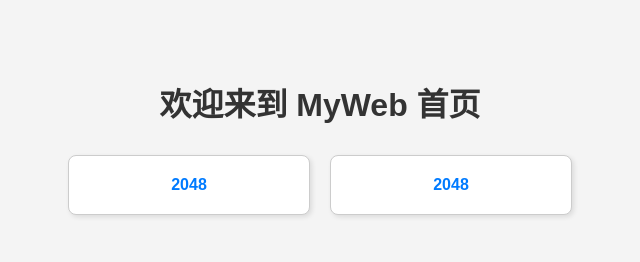
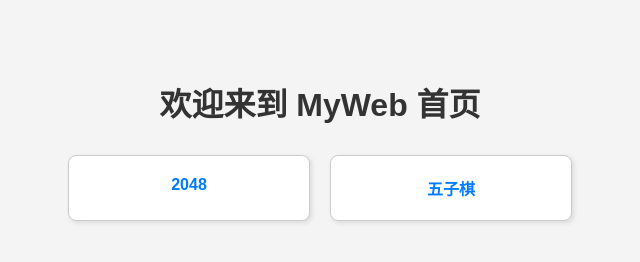
Before and after one commit to ahuang007/MyWeb, a plain HTML site: page index.html in a window 1280 px wide. Shown: the full height of the page, 320-960 px from the left. Drawn offline with Linux system fonts and the light colour scheme.

Commit message:
修改标题错误

```diff
--- a/index.html
+++ b/index.html
@@ -43,7 +43,7 @@
   <h1>欢迎来到 MyWeb 首页</h1>
   <div class="link-container">
     <div class="link-box"><a href="2048/index.html">2048</a></div>
-    <div class="link-box"><a href="wuziqi/index.html">2048</a></div>
+    <div class="link-box"><a href="wuziqi/index.html">五子棋</a></div>
   </div>
 </body>
 </html>
```
